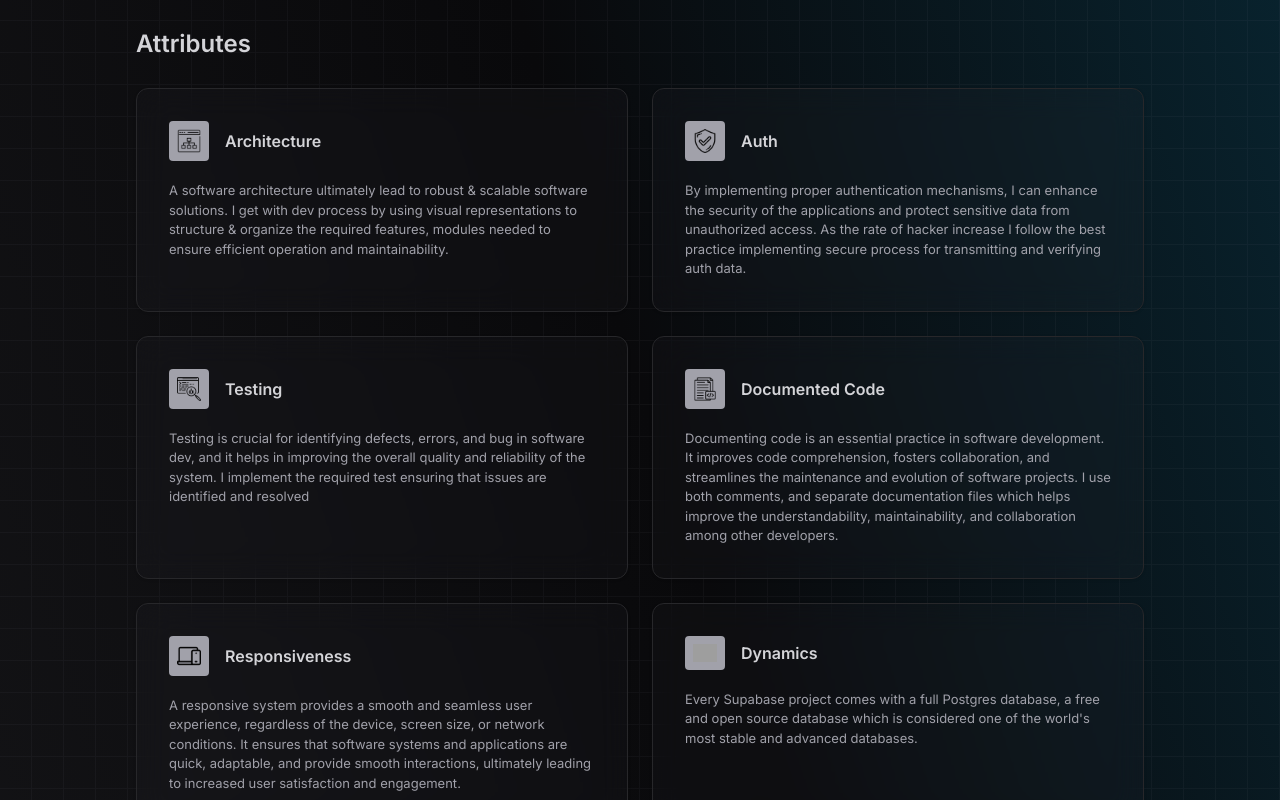
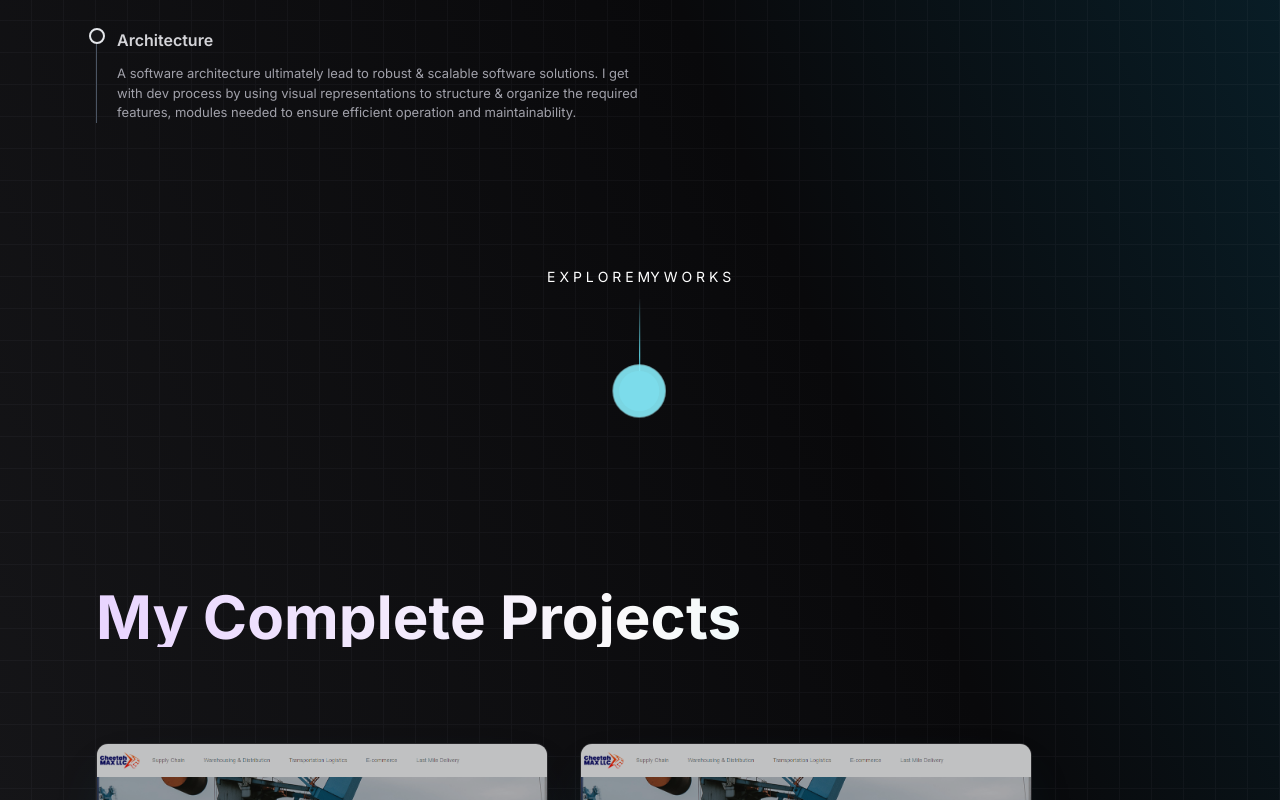
Before and after one commit to franicon/portfolio-frontend, a Vue app: page / in a window 1280 px wide. Shown: the part 1580-2380 px from the top of the page. Built offline with nearby package versions, Linux system fonts and the light colour scheme; grey boxes are pictures that could not be loaded.

Commit message:
refactoring

```diff
--- /dev/null
+++ b/src/_mock/Feature.ts
@@ -0,0 +1,43 @@
+import type { featureType } from "@/types";
+
+const Features: featureType[] = [
+    {
+        title: 'Architecture',
+        description: 'A software architecture ultimately lead to robust & scalable software solutions. ' +
+            'I get with dev process by using visual representations to structure & organize the required ' +
+            'features, modules needed to ensure efficient operation and maintainability.'
+    },
+    {
+        title: 'Auth',
+        description: 'By implementing proper authentication mechanisms, I can enhance the security of the applications ' +
+            'and protect sensitive data from unauthorized access. As the rate of hacker increase I follow the best practice ' +
+            'implementing secure process for transmitting and verifying auth data.'
+    },
+    {
+        title: 'testing',
+        description: 'Testing is crucial for identifying defects, errors, and bug in software dev, and it helps in improving ' +
+            'the overall quality and reliability of the system. I implement the required test ensuring that ' +
+            'issues are identified and resolved'
+
+    },
+    {
+        title: 'Documented Code',
+        description: 'Documenting code is an essential practice in software development. It improves code comprehension, ' +
+            'fosters collaboration, and streamlines the maintenance and evolution of software projects. I use both comments, ' +
+            'and separate documentation files which helps improve the understandability, maintainability, and collaboration among other developers.'
+
+    },
+    {
+        title: 'Responsiveness',
+        description: 'A responsive system provides a smooth and seamless user experience, regardless of the device, screen size, ' +
+            'or network conditions. It ensures that software systems and applications are quick, adaptable, and provide smooth ' +
+            'interactions, ultimately leading to increased user satisfaction and engagement.'
+
+    },
+    {
+        title: 'Dynamics',
+        description: 'Every Supabase project comes with a full Postgres database, a free and open source database which is considered ' +
+            'one of the world\'s most stable and advanced databases.'
+
+    }
+]
--- a/src/assets/syle.css
+++ b/src/assets/syle.css
@@ -4,10 +4,28 @@
 @tailwind utilities;
 
 .bg-stack {
-    @apply bg-zinc-700 bg-opacity-30 backdrop-blur-lg flex justify-between xl:flex-col lg:flex-row md:flex-row sm:flex-col flex-col
+    @apply
+        bg-zinc-700
+        bg-opacity-30
+        backdrop-blur-lg
+        flex
+        justify-between
+        xl:flex-col
+        lg:flex-row
+        md:flex-row
+        sm:flex-col
+        flex-col
 }
 .stack-grid {
     @apply grid xl:grid-cols-8 lg:grid-cols-5 md:grid-cols-5 sm:grid-cols-7 grid-cols-5
+}
+
+.stack-wrapper {
+    @apply z-10 absolute xl:right-16 lg:right-20 md:right-10 sm:right-5 right-0 xl:left-16 lg:left-20 md:left-10 sm:left-5 left-0 xl:top-0 lg:top-28 md:top-32 top-10
+}
+
+.feat-card {
+    @apply rounded-xl border border-zinc-800 md:p-8 p-6 space-y-5 bg-zinc-700 bg-opacity-10 backdrop-blur-lg shadow
 }
 
 
--- a/src/components/layout/MobileNav.vue
+++ b/src/components/layout/MobileNav.vue
@@ -7,7 +7,7 @@ let lasScrollPosition = ref(0);
 
 function manageNav () {
   const currentScrollPosition = window.pageYOffset || document.documentElement.scrollTop
-  if (currentScrollPosition > 0) {
+  if (currentScrollPosition < 0) {
     return
   }
   showNavbar.value = currentScrollPosition < lasScrollPosition.value
@@ -25,12 +25,11 @@ window.removeEventListener('scroll', manageNav)
 
 <template>
   <nav>
-    <div class="mobile-nav relative flex md:flex-col md:hidden  pb-6 text-lg transition-all duration-500 overflow-x-hidden">
+    <div class="mobile-nav relative flex md:flex-col md:hidden pb-6 text-lg overflow-x-hidden">
       <div  class="flex justify-between w-full">
         <div ><img class="h-10" src="@/assets/images/icons/a-logo-w.png" alt="abayomi-aluko"></div>
       </div>
-      <div v-show="!showNavbar" class="fixed bottom-0 z-20 right-0 left-0 bg-zinc-900 bg-opacity-90 rounded-t-2xl border-gray-400 border-t transition-all duration-500 sm:w-screen w-full h-14 drop-shadow-xl">
-
+      <div v-show="!showNavbar" class="fixed bottom-0 z-20 right-0 left-0 bg-zinc-900  duration-500 sm:w-screen w-full h-14 drop-shadow-xl">
         <div  class=" flex justify-center text-xs text-white text-center">
           <RouterLink
               :class="link.active ? 'font-semibold my-5 text-white mx-4': 'mx-4 my-5 hover:text-white'" v-for="link in links" :key="link.name" to="/">{{ link.name }}
--- a/src/components/section/AboutComp.vue
+++ b/src/components/section/AboutComp.vue
@@ -13,19 +13,21 @@ import StackCard  from "@/components/shared/StackCard.vue"
         <p class="font-normal text-[13px]">I have fun building web applications and more so making the experience dynamic. let's take a short tour! </p>
       </div>
       <div class="text-white relative w-full xl:max-w-2xl">
-        <div class="z-10 absolute xl:right-16 lg:right-20 md:right-10 sm:right-5 right-0 xl:left-16 lg:left-20 md:left-10 sm:left-5 left-0 xl:top-0 lg:top-28 md:top-32 sm:top-30 top-10">
+        <div class="stack-wrapper">
           <StackCard :render="stakcsData" />
         </div>
     </div>
     </div>
-    <div class="relative md:px-10 xl:px-10 lg:px-10 px-5 flex md:flex-row justify-between flex-col gap-8 text-white xl:mt-0 md:mt-56 mt-64 pt-36 bg-transparent bg-opacity-30  w-full">
+    <div class="relative flex md:flex-row justify-between flex-col gap-8 text-white xl:mt-0 md:mt-56 mt-64 pt-36 bg-transparent bg-opacity-30 w-full">
       <div class="cursor-pointer md:rounded-2xl w-full text-[13px] font-light text-zinc-300">
         <div class="w-full space-y-2 mt-4">
-          <h3 class="text-2xl font-semibold">Attributes</h3>
-          <div class="grid xl:grid-cols-3 lg:grid-cols-2 pt-5 md:gap-6 gap-5">
-            <div class="rounded-xl border border-zinc-800 md:p-8 p-6 space-y-5 bg-zinc-700 bg-opacity-10 backdrop-blur-lg shadow">
-              <div class="text-[16px] font-semibold flex gap-4 items-center">
-                <div class="bg-zinc-400 p-2 rounded"><img class="w-6" src="@/assets/images/icons/architechture.png" alt="" > </div>
+          <div class="border-l border-gray-600 ">
+            <div class="relative">
+              <div class="">
+                <div class="grid xl:grid-cols-3 lg:grid-cols-2 ml-5 md:gap-6 gap-5">
+                  <div class="">
+                    <div class="absolute h-4 w-4 bg-zinc-900 border-2  rounded-full -left-2"></div>
+                    <div class="text-[16px] font-semibold flex gap-4 items-center pb-3">
                       Architecture
                     </div>
                     <p class="font-normal text-zinc-400 md:text-[13px] text-[12px]">
@@ -34,78 +36,6 @@ import StackCard  from "@/components/shared/StackCard.vue"
                       the required features, modules needed to ensure efficient operation and maintainability.
                     </p>
                   </div>
-            <div class="rounded-xl border border-zinc-800 md:p-8 p-4 space-y-5 bg-zinc-700 bg-opacity-10 backdrop-blur-lg shadow">
-              <div class="text-[16px] font-semibold flex gap-4 items-center">
-                <div class="bg-zinc-400 p-2 rounded"><img class="w-6" src="@/assets/images/icons/secure-shield.png" alt="" > </div>
-                Auth
-              </div>
-              <p class="font-normal text-zinc-400">
-                By implementing proper authentication mechanisms, I can enhance
-                the security of the applications and protect sensitive data from unauthorized access. As the rate of hacker increase
-                I follow the best practice implementing secure process for transmitting and verifying auth data.
-              </p>
-            </div>
-            <div class="rounded-xl border border-zinc-800 md:p-8 p-4 space-y-5 bg-zinc-700 bg-opacity-10 backdrop-blur-lg shadow">
-              <div class="text-[16px] font-semibold flex gap-4 items-center">
-                <div class="bg-zinc-400 p-2 rounded"><img class="w-6" src="@/assets/images/icons/test.png" alt="" > </div>
-                Testing
-              </div>
-              <p class="font-normal text-zinc-400">
-                Testing is crucial for identifying defects, errors, and bug in software dev,
-                and it helps in improving the overall quality and reliability of the system.
-                I implement the required test ensuring that issues are identified and resolved
-              </p>
-            </div>
-            <div class="rounded-xl border border-zinc-800 md:p-8 p-4 space-y-5 bg-zinc-700 bg-opacity-10 backdrop-blur-lg shadow">
-              <div class="text-[16px] font-semibold flex gap-4 items-center">
-                <div class="bg-zinc-400 p-2 rounded"><img class="w-6" src="@/assets/images/icons/documented-code.png" alt="" > </div>
-                Documented Code
-              </div>
-              <p class="font-normal text-zinc-400">
-                Documenting code is an essential practice in software development. It improves code comprehension,
-                fosters collaboration, and streamlines the maintenance and evolution of software projects.
-                I use both comments, and separate documentation files which helps improve the understandability,
-                maintainability, and collaboration among other developers.
-              </p>
-            </div>
-            <div class="rounded-xl border border-zinc-800 md:p-8 p-4 space-y-5 bg-zinc-700 bg-opacity-10 backdrop-blur-lg shadow">
-              <div class="text-[16px] font-semibold flex gap-4 items-center">
-                <div class="bg-zinc-400 p-2 rounded"><img class="w-6" src="@/assets/images/icons/responsive.png" alt="" > </div>
-                Responsiveness
-              </div>
-              <p class="font-normal text-zinc-400">
-                A responsive system provides a smooth and seamless user experience, regardless of the device, screen size, or network conditions.
-                It ensures that software systems and applications are quick, adaptable, and provide smooth interactions, ultimately leading
-                to increased user satisfaction and engagement.
-              </p>
-            </div>
-            <div class="rounded-xl border border-zinc-800 md:p-8 p-4 space-y-5 bg-zinc-700 bg-opacity-10 backdrop-blur-lg shadow">
-              <div class="text-[16px] font-semibold flex gap-4 items-center">
-                <div class="bg-zinc-400 p-2 rounded"><img class="w-6" src="@/assets/images/icons/dynamic.png" alt="" > </div>
-                Dynamics
-              </div>
-              <p class="font-normal text-zinc-400">Every Supabase project comes with a full Postgres database, a free and open source
-                database which is considered one of the world's most stable and advanced databases.</p>
-            </div>
-          </div>
-          <div class="">
-            <div class="max-w-3xl mx-auto rounded-xl bg-gradient-to-tr via-zinc-900 to-zinc-900 mt-11 xl:p-10 p-4 relative overflow-hidden">
-              <h3 class="text-xl font-semibold mb-3">Experience</h3>
-              <p class="xl:text-md text-[14px] font-normal text-zinc-300 xl:max-w-md max-w-full">
-                Fast-forward to today I have had the opportunities to work remotely with diverse Company | Brand of different fields:
-              </p>
-              <div class="grid xl:grid-cols-3 lg:grid-cols-3 md:grid-cols-2 sm:grid-cols-1 grid-cols-1 mt-5 gap-3 backdrop-blur-2xl backdrop-filter">
-                <div class="bg-zinc-800 py-2 px-6 rounded-1xl rounded backdrop-blur-2xl backdrop-filter">
-                  <h2 class="text-md font-semibold">Paychant</h2>
-                  <p class="text-[13px]">Software Engineer</p>
-                </div>
-                <div class="bg-zinc-800 py-2 px-6 rounded-1xl  rounded">
-                  <h2 class="text-md font-semibold">Paramount Student</h2>
-                  <p class="text-[13px]">Lead Frontend Engineer</p>
-                </div>
-                <div class="bg-zinc-800 py-2 px-6 rounded-1xl  rounded">
-                  <h2 class="text-md font-semibold">AMD Dubai</h2>
-                  <p class="text-[13px]">Product Designer</p>
                 </div>
               </div>
             </div>
--- /dev/null
+++ b/src/components/shared/ExperienceCard.vue
@@ -0,0 +1,31 @@
+<script setup lang="ts">
+
+</script>
+
+<template>
+  <div class="">
+    <div class="max-w-3xl mx-auto rounded-xl bg-gradient-to-tr via-zinc-900 to-zinc-900 mt-11 xl:p-10 p-4 relative overflow-hidden">
+      <h3 class="text-xl font-semibold mb-3 uppercase">Experience</h3>
+      <p class="xl:text-md text-[14px] font-normal text-zinc-300 xl:max-w-md max-w-full">
+        Fast-forward to today I have had the opportunities to work remotely with diverse Company | Brand of different fields:
+      </p>
+      <div class="grid xl:grid-cols-3 lg:grid-cols-3 md:grid-cols-2 sm:grid-cols-1 grid-cols-1 mt-5 gap-3 backdrop-blur-2xl backdrop-filter">
+        <div class="bg-zinc-800 py-2 px-6 rounded-1xl rounded backdrop-blur-2xl backdrop-filter">
+          <h2 class="text-md font-semibold">Paychant</h2>
+          <p class="text-[13px]">Software Engineer</p>
+        </div>
+        <div class="bg-zinc-800 py-2 px-6 rounded-1xl  rounded">
+          <h2 class="text-md font-semibold">Paramount Student</h2>
+          <p class="text-[13px]">Lead Frontend Engineer</p>
+        </div>
+        <div class="bg-zinc-800 py-2 px-6 rounded-1xl  rounded">
+          <h2 class="text-md font-semibold">AMD Dubai</h2>
+          <p class="text-[13px]">Product Designer</p>
+        </div>
+      </div>
+    </div>
+  </div>
+</template>
+<style scoped>
+
+</style>
--- a/src/types/index.ts
+++ b/src/types/index.ts
@@ -9,4 +9,9 @@ type stackType = {
     alt: string
 }
 
-export type { routeType, stackType }
+type featureType = {
+    title: string,
+    description: string
+}
+
+export type { routeType, stackType, featureType }
```
Also changed, not shown: 12 other files (tests, documents, lock files or other folders). Lines whose indentation alone changed are shown as unchanged.
